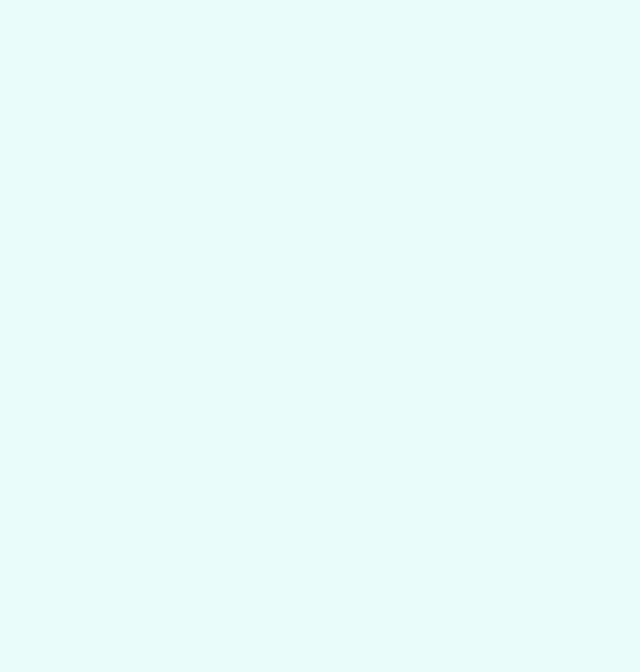
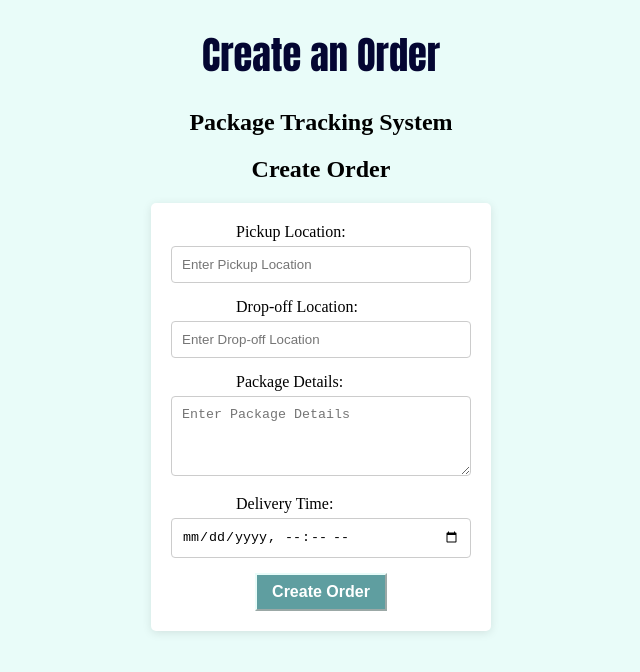
Before and after one commit to rawanntarek/package-tracking-system, a React (Create React App) app: page /createorder in a window 1280 px wide. Before the commit this address had no page. Shown: the top 672 px of the page, without its empty margins (319-959 px from the left). Built offline with nearby package versions, Linux system fonts and the light colour scheme.

Commit message:
CreateOrder front & back

```diff
--- a/src/App.js
+++ b/src/App.js
@@ -2,6 +2,8 @@ import React from 'react';
 import { BrowserRouter as Router, Route, Routes } from 'react-router-dom';
 import Login from './components/Login';
 import Registration from './components/Registration';
+import CreateOrder from './components/CreateOrder';
+
 
 function App() {
   return (
@@ -10,6 +12,9 @@ function App() {
         <Route path="/login" element={<Login />} />
 
         <Route path="/" element={<Registration />} />
+
+        <Route path="/createorder" element={<CreateOrder />} />
+
       </Routes>
     </Router>
   );
--- /dev/null
+++ b/src/components/CreateOrder.css
@@ -0,0 +1,68 @@
+body {
+    font-family: initial;
+    background-color: #e9fcf9;
+}
+
+header {
+    color: rgb(4, 6, 50);
+    font-size: larger;
+    font-weight: lighter;
+    font-family: Impact, Haettenschweiler, 'Arial Narrow Bold', sans-serif;
+    padding: 0px 0;
+}
+
+form {
+    display: flex;
+    background-color: white;
+    padding: 20px;
+    border-radius: 5px;
+    box-shadow: 0 2px 10px rgba(0, 0, 0, 0.1);
+    width: 300px;
+    flex-direction: column;
+}
+
+input[type="text"],
+input[type="tel"],
+input[type="password"],
+input[type="email"],
+input[type="datetime-local"],
+textarea {
+    padding: 10px;
+    margin: 5px 0 15px;
+    border: 1px solid #ccc;
+    border-radius: 4px;
+    box-sizing: border-box;
+    width: 100%;
+}
+
+label {
+    text-align: left;
+    margin-right: 20px;
+    width: 150px;
+    display: inline-block;
+}
+
+textarea {
+    height: 80px;
+}
+
+button {
+    color: white;
+    background-color: cadetblue;
+    font-size: 16px;
+    padding: 8px 15px;
+    font-weight: 600;
+    border-color: #e9fcf9;
+    cursor: pointer;
+}
+
+button:hover {
+    background-color: #5f9ea0;
+}
+
+.inline-label,
+.inline-link {
+    display: inline;
+    margin-top: 20px;
+    margin-right: 5px;
+}
--- /dev/null
+++ b/src/components/CreateOrder.js
@@ -0,0 +1,76 @@
+import React, { useState } from 'react';
+import './CreateOrder.css';
+import { useNavigate } from 'react-router-dom';
+
+const Order = () => {
+    const [pickupLocation, setPickupLocation] = useState('');
+    const [dropOffLocation, setDropOffLocation] = useState('');
+    const [packageDetails, setPackageDetails] = useState('');
+    const [deliveryTime, setDeliveryTime] = useState('');
+    const navigate = useNavigate();
+
+    const handleSubmit = async (e) => {
+        e.preventDefault();
+
+        if (pickupLocation && dropOffLocation && packageDetails && deliveryTime) {
+            try {
+                const response = await fetch('http://localhost:3000/createorder', {
+                    method: 'POST',
+                    headers: {
+                        'Content-Type': 'application/json',
+                    },
+                    body: JSON.stringify({ pickupLocation, dropOffLocation, packageDetails, deliveryTime , userEmail }),
+                });
+
+                if (response.ok) {
+                    alert("Order Created Successfully");
+                    navigate("/OrdersList");
+                } else {
+                    const errorData = await response.text();
+                    alert(errorData);
+                }
+            } catch (error) {
+                alert('An error occurred while creating the order. Please try again.');
+            }
+        } else {
+            alert("Please fill all fields");
+        }
+    };
+
+    return (
+        <div>
+            <center>
+                <header>
+                    <h1>Create an Order</h1>
+                </header>
+            </center>
+            <main>
+                <center>
+                    <h2>Package Tracking System</h2>
+                    <h2>Create Order</h2>
+                </center>
+            </main>
+            <center>
+                <form onSubmit={handleSubmit}>
+                    <div>
+                        <label>Pickup Location:</label>
+                        <input type="text" placeholder='Enter Pickup Location' value={pickupLocation} required onChange={(e) => setPickupLocation(e.target.value)} />
+                        <br />
+                        <label>Drop-off Location:</label>
+                        <input type="text" placeholder='Enter Drop-off Location' value={dropOffLocation} required onChange={(e) => setDropOffLocation(e.target.value)} />
+                        <br />
+                        <label>Package Details:</label>
+                        <textarea placeholder='Enter Package Details' value={packageDetails} required onChange={(e) => setPackageDetails(e.target.value)} />
+                        <br />
+                        <label>Delivery Time:</label>
+                        <input type="datetime-local" value={deliveryTime} required onChange={(e) => setDeliveryTime(e.target.value)} />
+                        <br />
+                        <button type="submit">Create Order</button>
+                    </div>
+                </form>
+            </center>
+        </div>
+    );
+};
+
+export default Order;
--- a/src/components/Login.js
+++ b/src/components/Login.js
@@ -21,6 +21,7 @@ const Login = () => {
 
                 if (response.ok) {
                     alert("Login Successful");
+                    navigate("/CreateOrder");
                 } else {
                     const errorData = await response.text();
                     alert(errorData);
```
Also changed, not shown: 1 other file (tests, documents, lock files or other folders).
